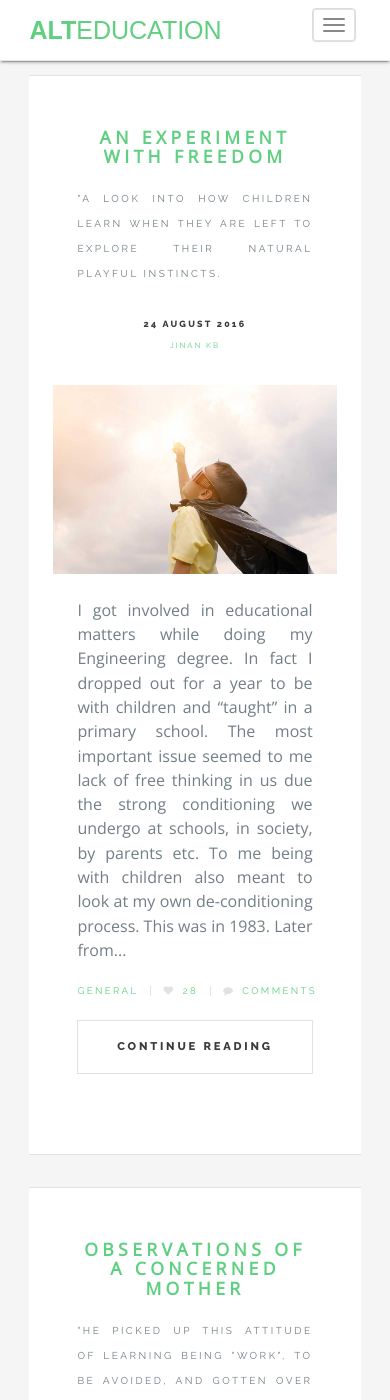
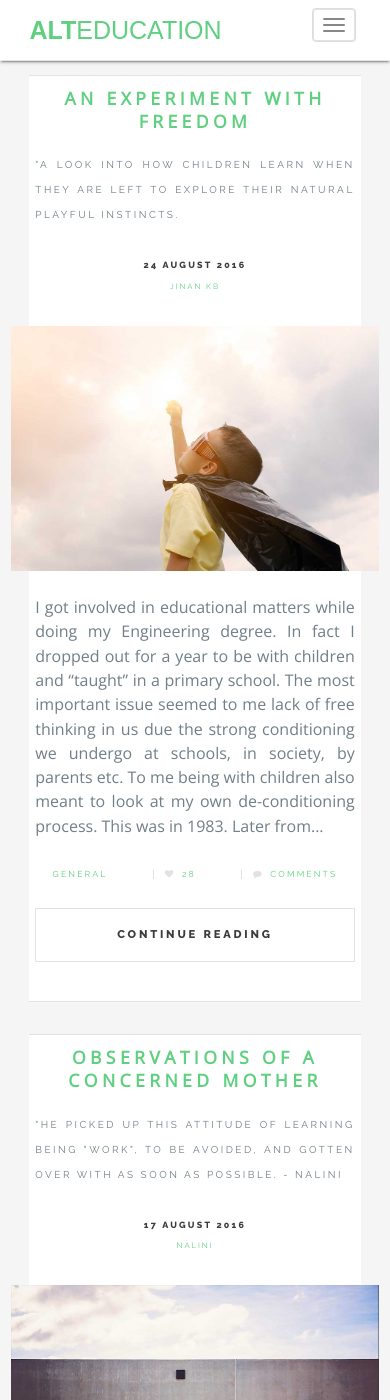
Before and after one commit to alteducation/web, a Jekyll site: the page built from blog/index.html, in a window 390 px wide and 1400 px high. Built offline with Jekyll 4.4.1, drawn with Linux system fonts in a browser that asks for light colours; some web fonts are replaced; the list of posts is cut into pages by our own code; comment, search, counter and statistics services are not loaded.

Commit message:
More Mobile & Tablet Layout Fixes For Blog

```diff
--- a/css/blog.css
+++ b/css/blog.css
@@ -3493,9 +3493,27 @@
 		}
 
   @media screen and (max-width: 480px){
+		.post{
+			padding: 3% 2.5% 3% 2.5%;
+		}
+		.post h2{
+			line-height: 1.3em;
+		}
 
 		.post > footer .stats {
 			padding: 6% 0;
-
-		}
-	}
+			justify-content: space-around;
+			font-size: 0.9em;
+
+		}
+	}
+	@media screen and (min-width: 480px) and (max-width: 768px){
+
+		.post>footer{
+			flex-direction: column-reverse;
+		}
+		.post > footer .stats {
+			padding: 5% 0;
+
+
+		}
```
